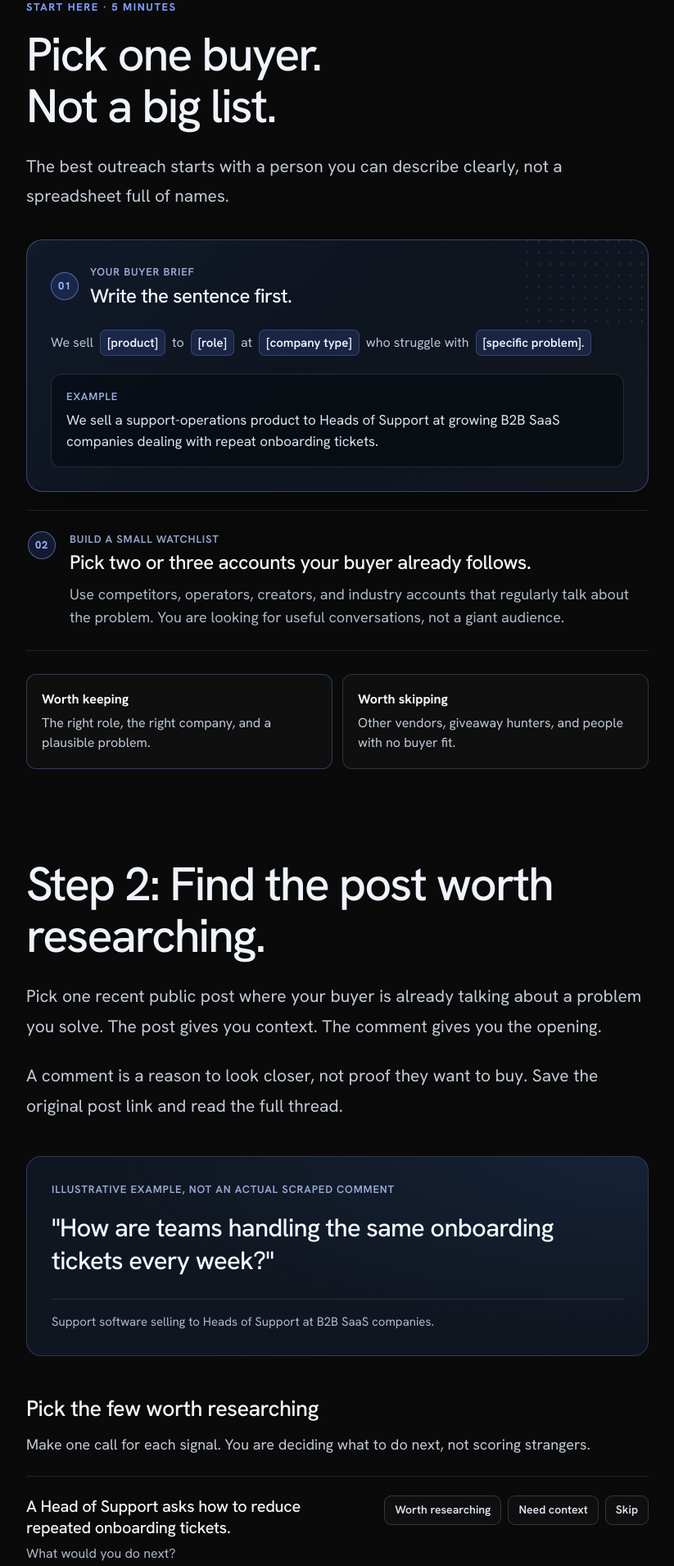
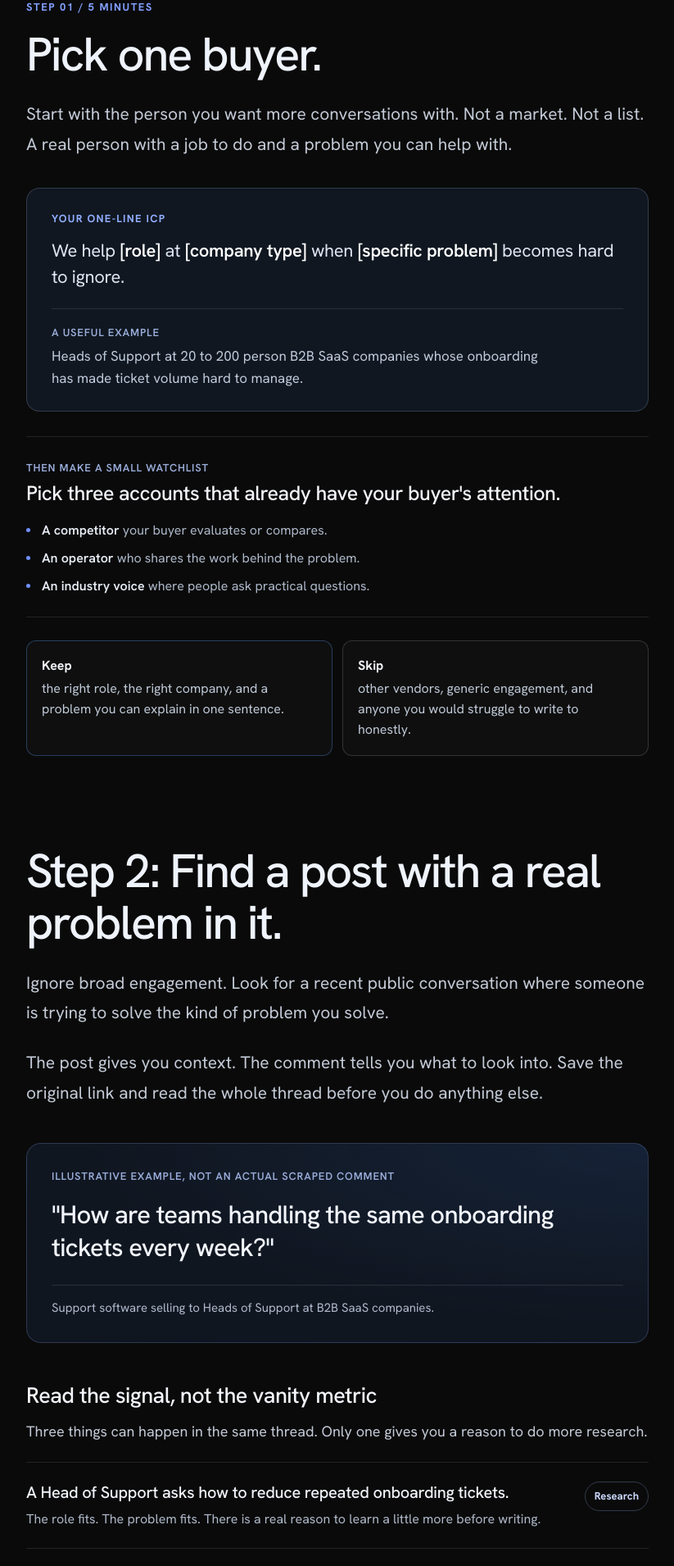
Before and after one commit to Editwithkrish/pumpgtm-playbook, a Next.js app: page /playbooks/steal-your-competitors-audience in a window 1280 px wide. Shown: the part 1080-2990 px from the top of the page at 82% size, without its empty margins (228-1051 px from the left). Built offline with nearby package versions, Linux system fonts and the light colour scheme.

Commit message:
Refine lead magnet content and buyer research UI

```diff
--- a/src/app/globals.css
+++ b/src/app/globals.css
@@ -71,20 +71,19 @@ button, a { -webkit-tap-highlight-color: transparent; }
 .article-column h3 + p { color: #c3cad6; font-size: 18px; line-height: 1.55; margin: 0; }
 .article-column > p:not(.article-intro) { color: #c3cad6; font-size: 18px; line-height: 1.6; }
 .section-kicker { color: #82a1ff !important; font-size: 13px !important; font-weight: 700; letter-spacing: .12em; margin: 0 0 14px !important; text-transform: uppercase; }
-.buyer-brief { background: linear-gradient(135deg, rgba(39,70,135,.26), rgba(15,21,31,.98) 48%, rgba(17,22,31,.98)); border: 1px solid rgba(121,151,231,.38); border-radius: 20px; box-shadow: 0 20px 60px rgba(0,0,0,.18); margin: 34px 0 22px; overflow: hidden; padding: 29px; position: relative; }
-.buyer-brief::after { background: radial-gradient(circle, rgba(89,127,255,.42) 0 1px, transparent 2px); background-size: 14px 14px; content: ""; height: 130px; opacity: .38; position: absolute; right: -26px; top: -20px; width: 180px; }
-.buyer-brief-heading { align-items: center; display: flex; gap: 14px; position: relative; z-index: 1; }
-.buyer-brief-heading > span, .account-watch-number { align-items: center; background: rgba(75,111,238,.17); border: 1px solid rgba(128,158,255,.55); border-radius: 999px; color: #9db5ff; display: inline-flex; flex: 0 0 auto; font-size: 13px; font-weight: 700; height: 34px; justify-content: center; letter-spacing: .05em; width: 34px; }
-.buyer-brief .figure-label, .account-watch .figure-label { margin-bottom: 5px !important; }
-.buyer-brief h3, .account-watch h3 { font-size: 24px; margin: 0; }
-.buyer-formula { align-items: baseline; display: flex; flex-wrap: wrap; gap: 7px 8px; line-height: 1.6; margin: 27px 0 22px; position: relative; z-index: 1; }
-.buyer-formula span { color: #bac4d5; font-size: 16px; }
-.buyer-formula strong { background: rgba(89,127,255,.16); border: 1px solid rgba(128,158,255,.25); border-radius: 7px; color: #eef3ff; font-size: 15px; font-weight: 600; padding: 3px 8px; }
-.buyer-example { background: rgba(4,7,12,.48); border: 1px solid rgba(255,255,255,.12); border-radius: 12px; padding: 17px 18px; position: relative; z-index: 1; }
-.buyer-example p:last-child { color: #dde4ee; font-size: 17px; line-height: 1.55; margin: 0; }
-.account-watch { align-items: flex-start; border-bottom: 1px solid var(--line-soft); border-top: 1px solid var(--line-soft); display: grid; gap: 17px; grid-template-columns: auto 1fr; padding: 25px 2px; }
-.account-watch h3 { margin-bottom: 10px; }
-.account-watch > div > p:last-child { color: #aeb9ca; line-height: 1.58; margin: 0; }
+.buyer-brief { background: #101720; border: 1px solid rgba(149,170,208,.24); border-radius: 16px; margin: 34px 0 30px; padding: 27px 30px; }
+.buyer-label { color: #91adff; font-size: 13px; font-weight: 700; letter-spacing: .1em; margin: 0 0 14px; text-transform: uppercase; }
+.buyer-template { color: #dde5f2; font-size: 22px; letter-spacing: -.015em; line-height: 1.45; margin: 0; }
+.buyer-template strong { color: #fff; font-weight: 600; }
+.buyer-example { border-top: 1px solid rgba(255,255,255,.11); margin-top: 22px; padding-top: 19px; }
+.buyer-example .figure-label, .account-watch .figure-label { margin-bottom: 6px !important; }
+.buyer-example p:last-child { color: #bfcadb; font-size: 17px; line-height: 1.55; margin: 0; max-width: 620px; }
+.account-watch { border-bottom: 1px solid var(--line-soft); border-top: 1px solid var(--line-soft); padding: 28px 0 25px; }
+.account-watch h3 { font-size: 25px; margin: 0 0 18px; }
+.watch-list { display: grid; gap: 10px; list-style: none; margin: 0; padding: 0; }
+.watch-list li { color: #aeb9ca; line-height: 1.5; padding-left: 19px; position: relative; }
+.watch-list li::before { background: #6f91ff; border-radius: 50%; content: ""; height: 5px; left: 0; position: absolute; top: .58em; width: 5px; }
+.watch-list strong { color: #e9eef7; font-weight: 600; }
 .play-callout { background: radial-gradient(at 100% 0%, rgba(37,73,128,.24), transparent 65%), var(--surface); border: 1px solid rgba(114,141,205,.28); border-radius: 15px; color: #cbd3df; line-height: 1.6; margin: 28px 0; padding: 21px 23px; }
 .play-callout p { margin: 0; }
 .play-callout .figure-label { margin-bottom: 9px !important; }
@@ -103,6 +102,9 @@ button, a { -webkit-tap-highlight-color: transparent; }
 .signal-card { border-bottom: 1px solid var(--line-soft); display: grid; gap: 18px 22px; grid-template-columns: minmax(0, 1fr) auto; padding: 23px 0; }
 .signal-card h4 { color: #f0f3f9; font-size: 20px; font-weight: 500; letter-spacing: -.015em; line-height: 1.32; margin: 0; }
 .signal-card > div > p { color: #aeb8c8; margin: 7px 0 0; }
+.signal-decision { align-self: start; border: 1px solid rgba(142,166,229,.3); border-radius: 999px; color: #cbd8fb; font-size: 13px; font-weight: 700; padding: 7px 11px; white-space: nowrap; }
+.signal-decision.skip { border-color: rgba(255,255,255,.16); color: #9ba5b5; }
+.signal-decision.need-context { border-color: rgba(222,182,106,.35); color: #e7c77d; }
 .choice-row { align-content: flex-start; display: flex; flex-wrap: wrap; gap: 8px; justify-content: flex-end; }
 .choice-button { background: rgba(255,255,255,.025); border: 1px solid rgba(255,255,255,.16); border-radius: 9px; color: #dbe3ef; cursor: pointer; font-size: 14px; font-weight: 600; min-height: 36px; padding: 0 12px; white-space: nowrap; }
 .choice-button:hover { background: rgba(255,255,255,.08); }
--- a/src/app/playbooks/steal-your-competitors-audience/playbook.tsx
+++ b/src/app/playbooks/steal-your-competitors-audience/playbook.tsx
@@ -3,11 +3,9 @@
 import Image from "next/image";
 import { type FormEvent, useEffect, useMemo, useState } from "react";
 
-type Choice = "research" | "context" | "skip";
-
 type Signal = {
   observation: string;
-  bestChoice: Choice;
+  decision: string;
   why: string;
 };
 
@@ -16,26 +14,20 @@ type ChecklistGroup = {
   items: Array<[string, string]>;
 };
 
-const choices: Record<Choice, string> = {
-  research: "Worth researching",
-  context: "Need context",
-  skip: "Skip",
-};
-
 const signals: Signal[] = [
   {
     observation: "A Head of Support asks how to reduce repeated onboarding tickets.",
-    bestChoice: "research",
+    decision: "Research",
     why: "The role fits. The problem fits. There is a real reason to learn a little more before writing.",
   },
   {
     observation: "Someone simply likes the post.",
-    bestChoice: "context",
+    decision: "Need context",
     why: "A like alone does not tell you what they need, whether they own the problem, or why you should message them.",
   },
   {
     observation: "An agency selling helpdesk automation advertises its own service in the thread.",
-    bestChoice: "skip",
+    decision: "Skip",
     why: "They are selling into the same market. That is not a reason to treat them as a buyer.",
   },
 ];
@@ -108,7 +100,6 @@ Use PumpGTM MCP if connected. If not connected, tell me how to connect it instea
 }
 
 export default function CompetitorAudiencePlaybook() {
-  const [selectedChoices, setSelectedChoices] = useState<Record<number, Choice | undefined>>({});
   const [buyer, setBuyer] = useState("");
   const [problem, setProblem] = useState("");
   const [context, setContext] = useState("");
@@ -246,26 +237,26 @@ export default function CompetitorAudiencePlaybook() {
 
           <section className="article-section" id="step-1" aria-labelledby="step-1-title">
             <div className="article-column">
-              <p className="section-kicker">Start here · 5 minutes</p>
-              <h2 id="step-1-title">Pick one buyer.<br />Not a big list.</h2>
-              <p className="article-intro">The best outreach starts with a person you can describe clearly, not a spreadsheet full of names.</p>
+              <p className="section-kicker">Step 01 / 5 minutes</p>
+              <h2 id="step-1-title">Pick one buyer.</h2>
+              <p className="article-intro">Start with the person you want more conversations with. Not a market. Not a list. A real person with a job to do and a problem you can help with.</p>
               <section className="buyer-brief" aria-label="Buyer brief">
-                <div className="buyer-brief-heading"><span>01</span><div><p className="figure-label">Your buyer brief</p><h3>Write the sentence first.</h3></div></div>
-                <p className="buyer-formula"><span>We sell</span><strong>[product]</strong><span>to</span><strong>[role]</strong><span>at</span><strong>[company type]</strong><span>who struggle with</span><strong>[specific problem].</strong></p>
-                <div className="buyer-example"><p className="figure-label">Example</p><p>We sell a support-operations product to Heads of Support at growing B2B SaaS companies dealing with repeat onboarding tickets.</p></div>
+                <p className="buyer-label">Your one-line ICP</p>
+                <p className="buyer-template">We help <strong>[role]</strong> at <strong>[company type]</strong> when <strong>[specific problem]</strong> becomes hard to ignore.</p>
+                <div className="buyer-example"><p className="figure-label">A useful example</p><p>Heads of Support at 20 to 200 person B2B SaaS companies whose onboarding has made ticket volume hard to manage.</p></div>
               </section>
               <section className="account-watch" aria-label="Accounts to watch">
-                <div className="account-watch-number">02</div><div><p className="figure-label">Build a small watchlist</p><h3>Pick two or three accounts your buyer already follows.</h3><p>Use competitors, operators, creators, and industry accounts that regularly talk about the problem. You are looking for useful conversations, not a giant audience.</p></div>
+                <div><p className="figure-label">Then make a small watchlist</p><h3>Pick three accounts that already have your buyer&apos;s attention.</h3><ul className="watch-list"><li><strong>A competitor</strong> your buyer evaluates or compares.</li><li><strong>An operator</strong> who shares the work behind the problem.</li><li><strong>An industry voice</strong> where people ask practical questions.</li></ul></div>
               </section>
-              <div className="two-up-notes"><p><strong>Worth keeping</strong>The right role, the right company, and a plausible problem.</p><p><strong>Worth skipping</strong>Other vendors, giveaway hunters, and people with no buyer fit.</p></div>
+              <div className="two-up-notes"><p><strong>Keep</strong>the right role, the right company, and a problem you can explain in one sentence.</p><p><strong>Skip</strong>other vendors, generic engagement, and anyone you would struggle to write to honestly.</p></div>
             </div>
           </section>
 
           <section className="article-section" id="step-2" aria-labelledby="step-2-title">
             <div className="article-column">
-              <h2 id="step-2-title">Step 2: Find the post worth researching.</h2>
-              <p className="article-intro">Pick one recent public post where your buyer is already talking about a problem you solve. The post gives you context. The comment gives you the opening.</p>
-              <p className="article-intro">A comment is a reason to look closer, not proof they want to buy. Save the original post link and read the full thread.</p>
+              <h2 id="step-2-title">Step 2: Find a post with a real problem in it.</h2>
+              <p className="article-intro">Ignore broad engagement. Look for a recent public conversation where someone is trying to solve the kind of problem you solve.</p>
+              <p className="article-intro">The post gives you context. The comment tells you what to look into. Save the original link and read the whole thread before you do anything else.</p>
 
               <figure className="comment-figure">
                 <p className="figure-label">Illustrative example, not an actual scraped comment</p>
@@ -273,48 +264,36 @@ export default function CompetitorAudiencePlaybook() {
                 <figcaption>Support software selling to Heads of Support at B2B SaaS companies.</figcaption>
               </figure>
 
-              <h3>Pick the few worth researching</h3>
-              <p>Make one call for each signal. You are deciding what to do next, not scoring strangers.</p>
+              <h3>Read the signal, not the vanity metric</h3>
+              <p>Three things can happen in the same thread. Only one gives you a reason to do more research.</p>
               <div className="signal-list">
-                {signals.map((signal, index) => {
-                  const selected = selectedChoices[index];
-                  const isCorrect = selected === signal.bestChoice;
-                  return (
-                    <article className="signal-card" key={signal.observation}>
-                      <div><h4>{signal.observation}</h4><p>What would you do next?</p></div>
-                      <div className="choice-row" aria-label={`Choose a decision for example ${index + 1}`}>
-                        {(Object.keys(choices) as Choice[]).map((choice) => <button className={`choice-button${selected === choice ? " selected" : ""}`} key={choice} onClick={() => setSelectedChoices((current) => ({ ...current, [index]: choice }))} type="button">{choices[choice]}</button>)}
-                      </div>
-                      {selected && <p className="signal-feedback" aria-live="polite"><strong>{isCorrect ? "That is the useful call. " : `Better call: ${choices[signal.bestChoice]}. `}</strong>{signal.why}</p>}
-                    </article>
-                  );
-                })}
+                {signals.map((signal) => <article className="signal-card" key={signal.observation}><div><h4>{signal.observation}</h4><p>{signal.why}</p></div><span className={`signal-decision ${signal.decision.toLowerCase().replace(" ", "-")}`}>{signal.decision}</span></article>)}
               </div>
             </div>
           </section>
 
           <section className="article-section" id="step-3" aria-labelledby="step-3-title">
             <div className="article-column">
-              <h2 id="step-3-title">Step 3: Turn the audience into a shortlist.</h2>
-              <p className="article-intro">You are not messaging everyone who engaged. You are looking for a small group of people with a credible reason to talk.</p>
-              <ol className="steps"><li>Check whether the person fits the buyer and company profile.</li><li>Write down the public detail that makes the conversation relevant.</li><li>Check whether the conversation is recent enough to matter.</li></ol>
-              <p>If you cannot write one honest sentence about why you are contacting someone, skip them.</p>
+              <h2 id="step-3-title">Step 3: Review the person, not just the comment.</h2>
+              <p className="article-intro">A good shortlist is small enough to explain. Every name on it should come with a clear reason they belong there.</p>
+              <ol className="steps"><li><strong>Fit:</strong> would this person have a say in the problem or the budget around it?</li><li><strong>Evidence:</strong> what public detail makes the conversation relevant right now?</li><li><strong>Timing:</strong> is the post recent enough that a message will feel natural?</li></ol>
+              <p>If you cannot write one honest sentence about why you are reaching out, leave them off the list.</p>
             </div>
           </section>
 
           <section className="article-section" id="step-4" aria-labelledby="step-4-title">
             <div className="article-column">
-              <h2 id="step-4-title">Step 4: Let PumpGTM do the heavy lifting.</h2>
-              <p className="article-intro">Start with a specific post, not your entire market. Review the source, buyer fit, and one-line reason for every candidate before anything runs.</p>
-              <div className="play-callout"><p><strong>Review before action:</strong> no enrollment, credits, messages, or sequences until you have seen the exact people and the exact copy.</p></div>
+              <h2 id="step-4-title">Step 4: Ask PumpGTM to research, not send.</h2>
+              <p className="article-intro">Give PumpGTM one specific source post. Ask it to bring back a short, reviewable list with the source and a one-line reason for each person.</p>
+              <div className="play-callout"><p><strong>The rule:</strong> review the people, the message, and the cost before you activate anything.</p></div>
               <div className="cta-row"><a className="primary-button" href={runPlayUrl}>Open the PumpGTM play <ArrowIcon /></a><button className="secondary-button" onClick={() => copyText(prompt, "Prompt")} type="button">Copy the review prompt</button></div>
             </div>
           </section>
 
           <section className="article-section" id="step-5" aria-labelledby="step-5-title">
             <div className="article-column">
-              <h2 id="step-5-title">Step 5: Write a message they could answer.</h2>
-              <p className="article-intro">Use the thing they actually said. Keep it short. Start with one observation and ask one question. The first message is not a pitch.</p>
+              <h2 id="step-5-title">Step 5: Write a message that earns a reply.</h2>
+              <p className="article-intro">Use the thing they actually said. Make one observation. Ask one question. Do not turn the first message into a pitch.</p>
               <figure className="walkthrough-figure">
                 <div><p className="figure-label">Mock video placeholder</p><h3>Watch the move in one minute</h3><p>Replace this with an approved PumpGTM walkthrough when one is ready.</p></div>
                 <div className="video-stage"><button className="play-circle" type="button" aria-label="Mock video play button">▶</button><small>Video placeholder · 1:12</small></div>
@@ -338,18 +317,18 @@ export default function CompetitorAudiencePlaybook() {
 
           <section className="article-section" id="step-6" aria-labelledby="step-6-title">
             <div className="article-column">
-              <h2 id="step-6-title">Step 6: Follow up without becoming the spam.</h2>
-              <p className="article-intro">One useful follow-up can help. Repeating the same ask does not.</p>
-              <div className="play-callout"><p><strong>Simple play:</strong> public conversation → relevant connection → short question → one helpful follow-up → human response or stop.</p></div>
-              <p>If there is no reply, add new context or a useful example instead of repeating your ask. If they say no, stop. If they reply, stop automation and have a human take over.</p>
+              <h2 id="step-6-title">Step 6: Follow up once. Then leave it alone.</h2>
+              <p className="article-intro">A second message only earns its place when it adds something useful. A bump does not.</p>
+              <div className="play-callout"><p><strong>Simple play:</strong> a relevant public moment, a short question, one useful follow-up, then a real reply or a stop.</p></div>
+              <p>If there is no reply, share a useful example or a fresh piece of context. If they say no, stop. If they reply, stop automation and take over as a human.</p>
               <div className="cta-row"><a className="primary-button" href={runPlayUrl}>Run this play in PumpGTM <ArrowIcon /></a><button className="secondary-button" onClick={() => copyText(prompt, "Prompt")} type="button">Copy prompt for Claude</button></div>
             </div>
           </section>
 
           <section className="article-section" id="step-7" aria-labelledby="step-7-title">
             <div className="article-column">
-              <h2 id="step-7-title">Step 7: Track the conversation, not the vanity signal.</h2>
-              <p className="article-intro">A like is not buying intent. A reply to a free guide is not a sales lead. Your first win is a qualified conversation.</p>
+              <h2 id="step-7-title">Step 7: Measure the path to a real conversation.</h2>
+              <p className="article-intro">A like is not buying intent. A reply to a free guide is not a sales lead. Your first win is a qualified conversation with the right person.</p>
               <ol className="steps"><li>Relevant people reviewed</li><li>Messages approved</li><li>Genuine replies</li><li>Meaningful conversations</li><li>Trials, demos, and paying customers</li></ol>
               <p>When someone is a real fit, show the smallest workflow that solves the problem they already described.</p>
             </div>
```
